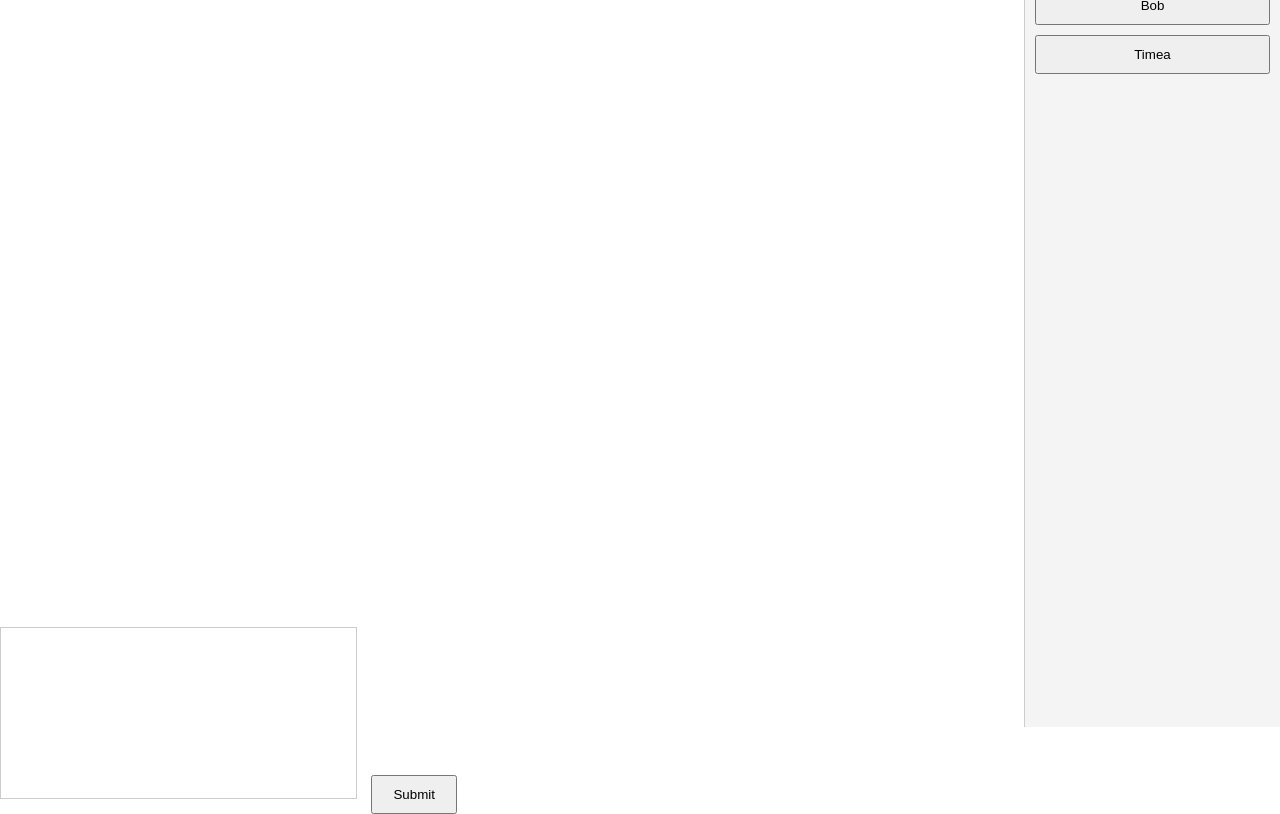
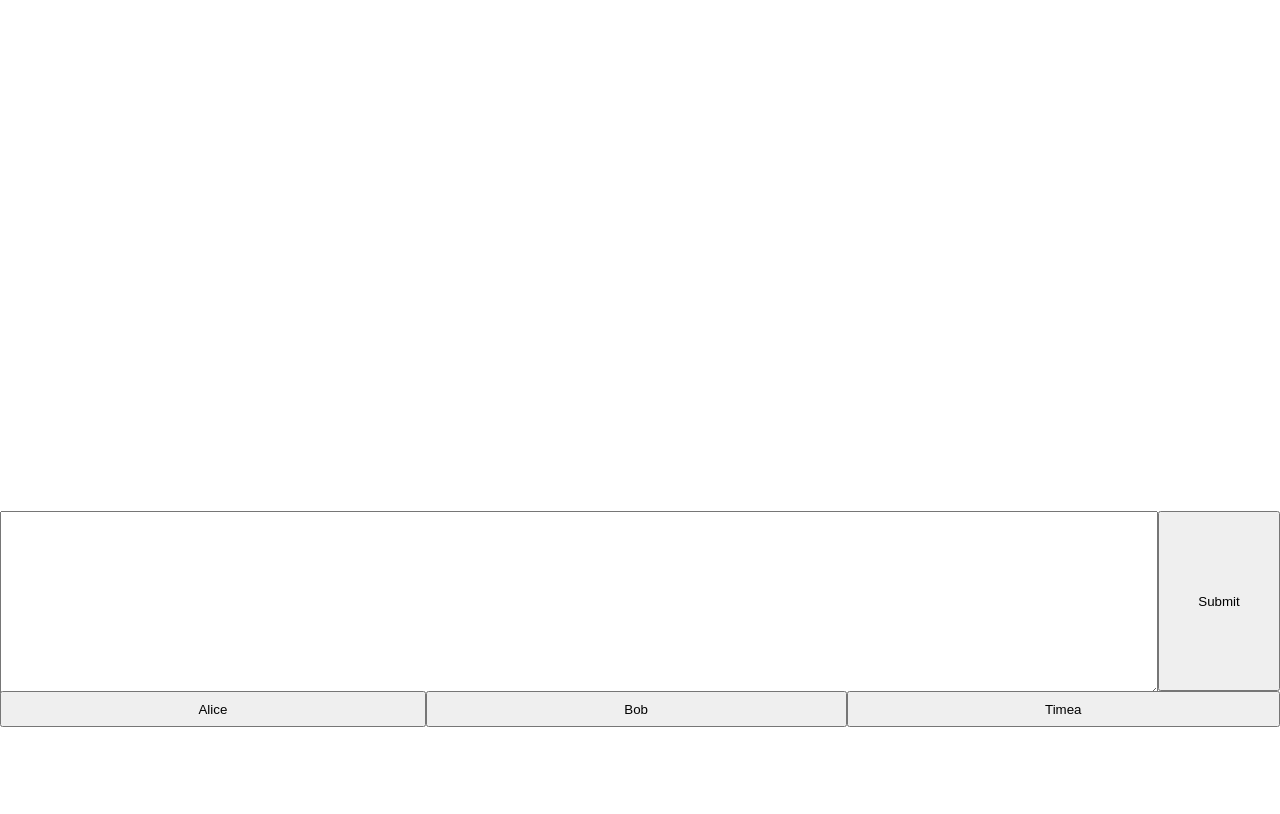
Before and after one commit to jeremy-p-mann/golang-serverless-play, a website: page public/index.html in a window 1280 px wide. Shown: the part 73-887 px from the top of the page. After the commit the page ends 800 px from the top, so only its background shows below. Drawn offline with Linux system fonts and the light colour scheme.

Commit message:
wip styling

```diff
--- a/public/css/style.css
+++ b/public/css/style.css
@@ -1,112 +1,97 @@
 /* General styling */
+/* * { */
+/*   margin: 0; */
+/* } */
+
 html,
 body {
     margin: 0;
     padding: 0;
     height: 100%;
-    /* Full height */
+    width: 100%;
     display: flex;
     flex-direction: column;
     font-family: Arial, sans-serif;
 }
 
-.chat-window {
+h1 {
+    height: 5%;
+    width: 100%;
+    text-align: center;
+}
+
+main {
+    height: 95%;
+    width: 100%;
+    flex-direction: column;
+}
+
+.chat-history {
     display: flex;
     flex-direction: column;
-    flex: 1;
-    /* Allow chat window to fill the remaining space */
+    height: 70%;
+    max-height: 70%;
+    width: 100%;
     overflow: hidden;
 }
 
-/* Chat messages styling */
+.user-input {
+    display: flex;
+    flex-direction: row;
+    height: 25%;
+    max-height: 25%;
+    width: 100%;
+}
+
+.actor-panel {
+    height: 5%;
+    max-height: 5%;
+    width: 100%;
+    display: flex;
+    flex-direction: row;
+}
+
 .chat-messages {
-    overflow-y: auto;
-    padding: 10px;
-    list-style-type: none;
-    margin: 0;
-    height: 600px;
-    width: 80%;
-    padding-right: 20%;
-    /* Fixed height for the chat messages */
+    display: flex;
+    flex-direction: column;
+    height: 100%;
+    max-height: 100%;
+    margin-right: 1em;
+    padding-right: 1em;
+    margin-bottom: 0;
+    margin-top: 0;
 }
 
 .message {
     display: flex;
     flex-direction: column;
-    margin-bottom: 10px;
-    padding: 20px;
-    /* Adjust the max-width as needed */
 }
 
-.chat-metadata {
+.message-metadata {
     display: flex;
     justify-content: space-between;
-    align-items: center;
-    margin-bottom: 5px;
-}
-
-.message-role {
-    font-weight: bold;
-    color: #7289da;
 }
 
 .message-timestamp {
-    opacity: 0.7;
-    color: #99aab5;
+    display: flex;
+    justify-content: space-between;
 }
 
 .message-content {
-    background-color: #f0f0f0;
-    border-radius: 5px;
-    padding: 5px;
-    margin-top: unset;
-    margin-bottom: 1px;
-}
-
-/* Input area styling */
-.input-area {
-    display: flex;
-    background: #f4f4f4;
-    padding: 10px;
-    position: fixed;
-    /* Fixed at the bottom */
-    width: 100%;
-    bottom: 0;
-    /* Ensures it's always at the bottom */
-    box-sizing: border-box;
-    /* Padding doesn't affect width */
+    white-space: pre-wrap;
+    word-wrap: break-word;
+    padding: 1em;
 }
 
 .text-input {
-    flex-grow: 1;
-    margin-right: 10px;
-    padding: 10px;
-    border: 1px solid #ccc;
-    resize: none;
-    /* Prevent resizing */
+    height: 100%;
+    width: 90%;
 }
 
 .submit-button {
-    padding: 10px 20px;
-    flex-shrink: 0;
-}
-
-.actor-panel {
-    position: fixed;
-    right: 0;
-    top: 0;
-    height: 100%;
-    width: 20%;
-    background-color: #f4f4f4;
-    border-left: 1px solid #ccc;
-    padding: 10px;
-    box-sizing: border-box;
+    flex-grow: 1;
 }
 
 .actor-button {
-    display: block;
-    width: 100%;
-    padding: 10px;
-    margin-bottom: 10px;
-    box-sizing: border-box;
+    flex-grow: 1;
 }
--- a/public/index.html
+++ b/public/index.html
@@ -9,20 +9,21 @@
     <h1 id="title" class="chat-title">Chat</h1>
 
     <main>
+        <div id="chatHistory" class="chat-history">
+            <ol id="chatMessages" class="chat-messages"></ol>
+        </div>
+        <div id="userInput" class="user-input">
+           <textarea id="textInput" class="text-input" rows="10" cols="40"></textarea>
+            <button id="submitButton" class="submit-button">Submit</button>
+        </div>
+
         <div id="actorPanel" class="actor-panel">
             <button id="aliceButton" class="actor-button">Alice</button>
             <button id="bobButton" class="actor-button">Bob</button>
             <button id="timeaButton" class="actor-button">Timea</button>
         </div>
 
-        <div id="chatHistory" class="chat-window">
-            <ol id="chatMessages" class="chat-messages"></ol>
-        </div>
 
-        <div id="userInput" class="user-input">
-            <textarea id="textInput" class="text-input" rows="10" cols="40"></textarea>
-            <button id="submitButton" class="submit-button">Submit</button>
-        </div>
     </main>
 
     <template id="messageTemplate">
@@ -31,7 +32,7 @@
                 <span class="message-role"></span>
                 <span class="message-timestamp"></span>
             </div>
-            <pre class="message-content"></pre>
+            <p class="message-content"></p>
         </li>
     </template>
     <script src="js/script.js"></script>
```
